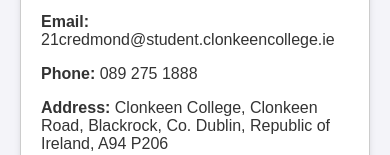
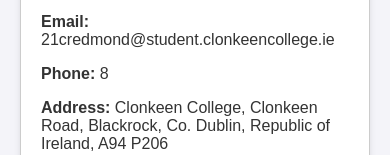
Before and after one commit to ComputerRepairs47/Website, a plain HTML site: page index.html in a window 390 px wide. Shown: the part 1555-1710 px from the top of the page. Drawn offline with Linux system fonts and the light colour scheme.

Commit message:
Update index.html
Removed phone number

```diff
--- a/index.html
+++ b/index.html
@@ -148,7 +148,7 @@
                 <h2>Contact Us</h2>
                 <p>Have questions or need assistance? Reach out to us:</p>
                 <p><strong>Email:</strong> 21credmond@student.clonkeencollege.ie</p>
-                <p><strong>Phone:</strong> 089 275 1888</p>
+                <p><strong>Phone:</strong> 8</p>
                 <p><strong>Address:</strong> Clonkeen College, Clonkeen Road, Blackrock, Co. Dublin, Republic of Ireland, A94 P206</p>
                 <p><strong>Follow us on TikTok:</strong> <a href="https://www.tiktok.com/@computer.repairs47?_t=ZG-8tFcBzI1o0X&_r=1" target="_blank">@computer.repairs47</a></p>
             </div>
```
